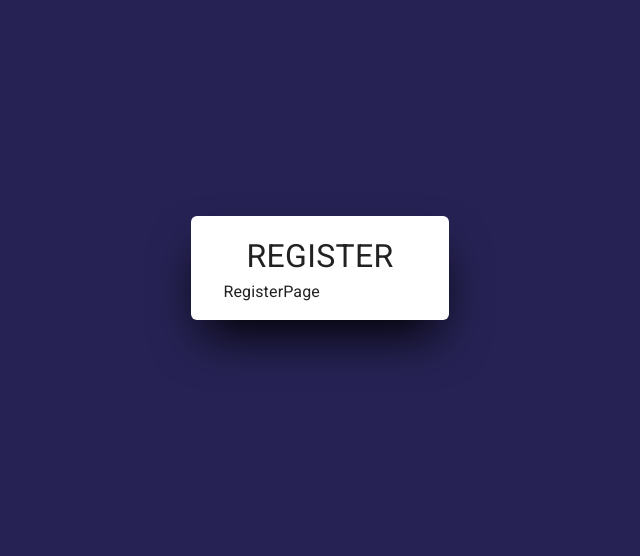
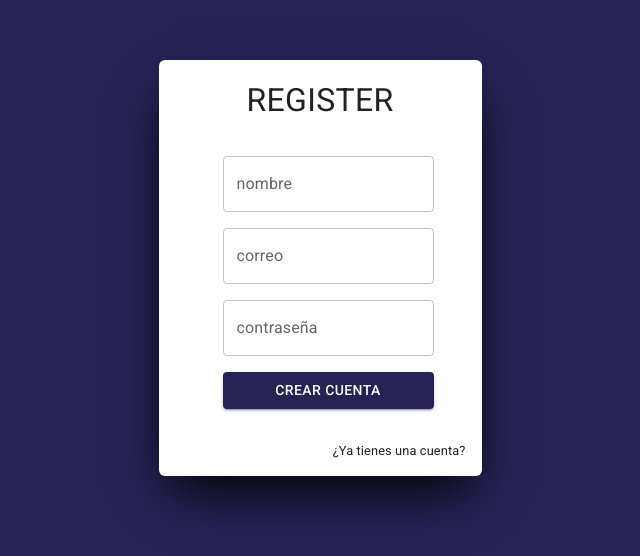
Before and after one commit to ManuelAlejandro93/journal, a React (Vite) app: page /auth/register in a window 1280 px wide. Shown: the part 132-688 px from the top of the page, without its empty margins (320-960 px from the left). Built offline with nearby package versions, Linux system fonts and the light colour scheme; what tailwindcss-animated would draw is missing.

Commit message:
cap 247 sin testing listo.

```diff
--- a/src/Auth/Layout/AuthLayout.tsx
+++ b/src/Auth/Layout/AuthLayout.tsx
@@ -15,8 +15,8 @@ export const AuthLayout = ({ authPageName, children }: Props) => {
       justifyContent={'center'}
       sx={{ minHeight: '100vh', backgroundColor: 'primary.main', padding: 4 }}
     >
-      <div className='grid shadow-2xl shadow-black grid-cols-2 rounded-md bg-white p-4 space-x-4'>
-        <div className='col-span-2 text-center'>
+      <div className='grid shadow-2xl shadow-black grid-cols-1 rounded-md bg-white p-4 space-x-4'>
+        <div className='text-center'>
           <Typography fontSize={'2rem'}>
             {authPageName.toUpperCase()}
           </Typography>
--- a/src/Auth/Pages/LoginPage.tsx
+++ b/src/Auth/Pages/LoginPage.tsx
@@ -7,7 +7,7 @@ import { AuthLayout } from '@/Auth';
 export const LoginPage = () => {
   return (
     <AuthLayout authPageName='login'>
-      <form className='col-span-2 p-8 grid grid-cols-1 gap-4'>
+      {/* <form className='col-span-2 p-8 grid grid-cols-1 gap-4'>
         <TextField
           fullWidth
           placeholder='correo@gmail.com'
@@ -35,6 +35,39 @@ export const LoginPage = () => {
         className={'mt-6 col-start-2'}
       >
         <Typography fontSize={'0.8rem'}>crear una cuenta</Typography>
+      </RouterLink> */}
+
+      <form className='p-8 grid space-y-4'>
+        <TextField
+          fullWidth
+          placeholder='correo@gmail.com'
+          label='correo'
+          type='email'
+        >
+          Correo
+        </TextField>
+        <TextField
+          fullWidth
+          placeholder='amo-mis-perritos-1998'
+          label='contraseña'
+          type='password'
+        >
+          Contraseña
+        </TextField>
+        <div className='mt-4'>
+          <Button
+            variant='contained'
+            fullWidth
+          >
+            Iniciar Sesión.
+          </Button>
+        </div>
+      </form>
+      <RouterLink
+        to={'/auth/register'}
+        className='text-right'
+      >
+        <Typography fontSize={'0.8rem'}>crear una cuenta</Typography>
       </RouterLink>
     </AuthLayout>
   );
--- a/src/Auth/Pages/RegisterPage.tsx
+++ b/src/Auth/Pages/RegisterPage.tsx
@@ -1,9 +1,50 @@
 import { AuthLayout } from '@/Auth';
+import { Button, TextField, Typography } from '@mui/material';
+import { Link as RouterLink } from 'react-router-dom';
 
 export const RegisterPage = () => {
   return (
     <AuthLayout authPageName='regISter'>
-      <div>RegisterPage</div>
+      <form className='p-8 grid space-y-4'>
+        <TextField
+          fullWidth
+          placeholder='tu nombre...'
+          label='nombre'
+          type='text'
+        >
+          Nombre
+        </TextField>
+        <TextField
+          fullWidth
+          placeholder='correo@gmail.com'
+          label='correo'
+          type='email'
+        >
+          Correo
+        </TextField>
+        <TextField
+          fullWidth
+          placeholder='amo-mis-perritos-1998'
+          label='contraseña'
+          type='password'
+        >
+          Contraseña
+        </TextField>
+        <div className='mt-4'>
+          <Button
+            variant='contained'
+            fullWidth
+          >
+            Crear cuenta
+          </Button>
+        </div>
+      </form>
+      <RouterLink
+        to={'/auth/login'}
+        className='text-right'
+      >
+        <Typography fontSize={'0.8rem'}>¿Ya tienes una cuenta?</Typography>
+      </RouterLink>
     </AuthLayout>
   );
 };
```
